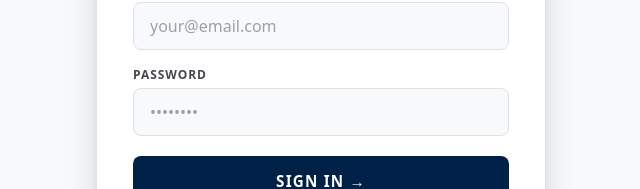
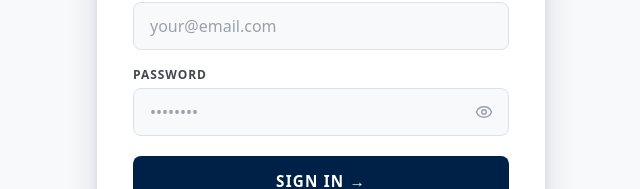
Before and after one commit to NOVA-PRJECT/Fyimpcourseregistration, a Next.js app: page /login in a window 1280 px wide. Shown: the part 413-602 px from the top of the page, without its empty margins (319-959 px from the left). Built offline with nearby package versions, Linux system fonts and the light colour scheme; no server answers.

Commit message:
feat: implement superadmin dashboard with management features for campuses, departments, and faculty accounts

```diff
--- a/src/app/globals.css
+++ b/src/app/globals.css
@@ -8,3 +8,37 @@
 html, body {
  margin: 0;
 }
+
+.password-wrapper {
+  position: relative;
+  width: 100%;
+}
+
+.password-input {
+  padding-right: 2.5rem !important;
+}
+
+.password-toggle-btn {
+  position: absolute;
+  right: 0.75rem;
+  top: 50%;
+  transform: translateY(-50%);
+  background: none !important;
+  border: none !important;
+  cursor: pointer;
+  color: #9ba1ab;
+  display: flex;
+  align-items: center;
+  justify-content: center;
+  padding: 0.25rem;
+  transition: color 0.15s ease;
+  z-index: 10;
+}
+
+.password-toggle-btn:hover {
+  color: #002147 !important;
+}
+
+.password-toggle-btn:focus {
+  outline: none !important;
+}
--- a/src/app/login/page.tsx
+++ b/src/app/login/page.tsx
@@ -4,6 +4,7 @@ import { useState, useEffect } from 'react'
 import Image from 'next/image'
 import Link from 'next/link'
 import { useRouter } from 'next/navigation'
+import { Eye, EyeOff } from 'lucide-react'
 import styles from './login.module.css'
 import { ROLE_DASHBOARD_MAP } from '@/core/security/routeConfig'
 import { Role } from '@/core/constants/roles'
@@ -13,6 +14,7 @@ export default function LoginPage() {
   const [checking, setChecking] = useState(false)
   const [email, setEmail] = useState('')
   const [password, setPassword] = useState('')
+  const [showPassword, setShowPassword] = useState(false)
   const [loading, setLoading] = useState(false)
   const [error, setError] = useState('')
   const [fieldErrors, setFieldErrors] = useState<{ email?: string; password?: string }>({})
@@ -178,9 +180,10 @@ export default function LoginPage() {
 
             <div className={styles.field}>
               <label className={styles.label}>Password</label>
+              <div className="password-wrapper">
                 <input
-                type="password"
-                className={`${styles.input} ${fieldErrors.password ? styles.inputError : ''}`}
+                  type={showPassword ? 'text' : 'password'}
+                  className={`${styles.input} password-input ${fieldErrors.password ? styles.inputError : ''}`}
                   placeholder="••••••••"
                   value={password}
                   onChange={e => {
@@ -189,6 +192,15 @@ export default function LoginPage() {
                   }}
                   autoComplete="current-password"
                 />
+                <button
+                  type="button"
+                  className="password-toggle-btn"
+                  onClick={() => setShowPassword(!showPassword)}
+                  aria-label={showPassword ? 'Hide password' : 'Show password'}
+                >
+                  {showPassword ? <EyeOff size={18} /> : <Eye size={18} />}
+                </button>
+              </div>
               {fieldErrors.password && (
                 <p className={styles.errorMsg}>{fieldErrors.password}</p>
               )}
```
Also changed, not shown: src/app/api/auth/login/route.ts (+6 -7 lines), src/app/dashboard/hod/page.tsx (+33 -2 lines), src/app/dashboard/student/change-password/page.tsx (+27 -4 lines), src/app/dashboard/superadmin/page.tsx (+19 -2 lines). Lines whose indentation alone changed are shown as unchanged.
